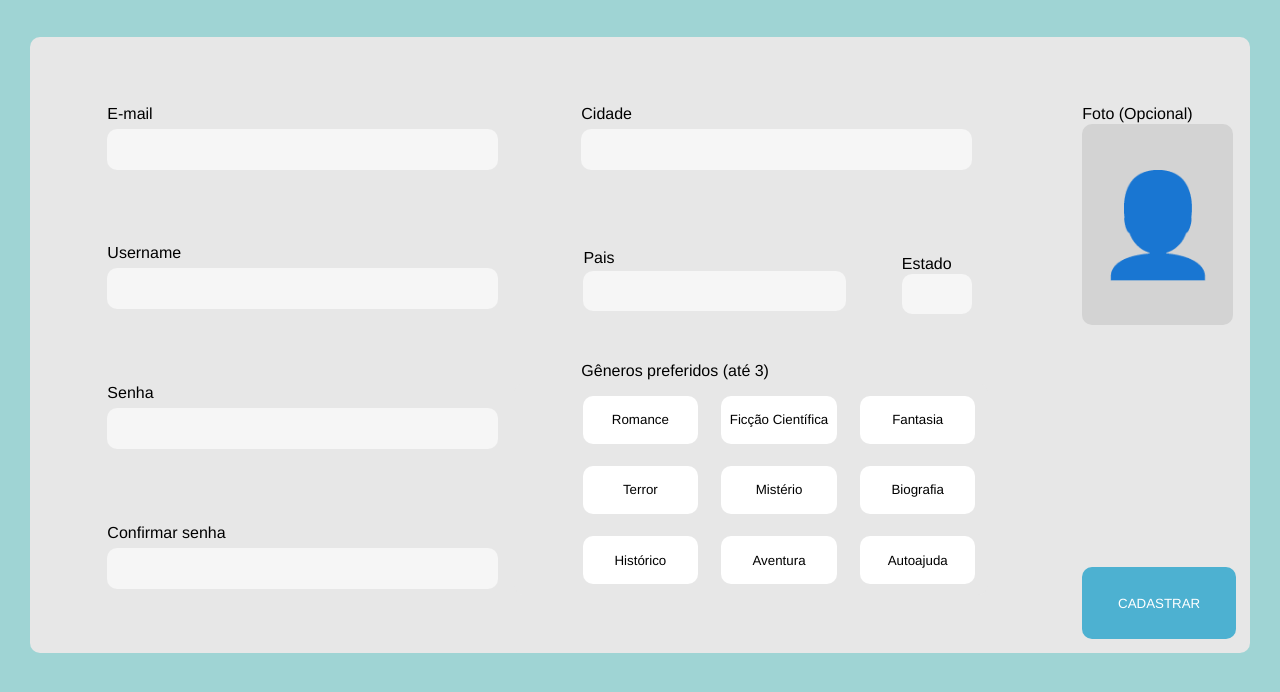
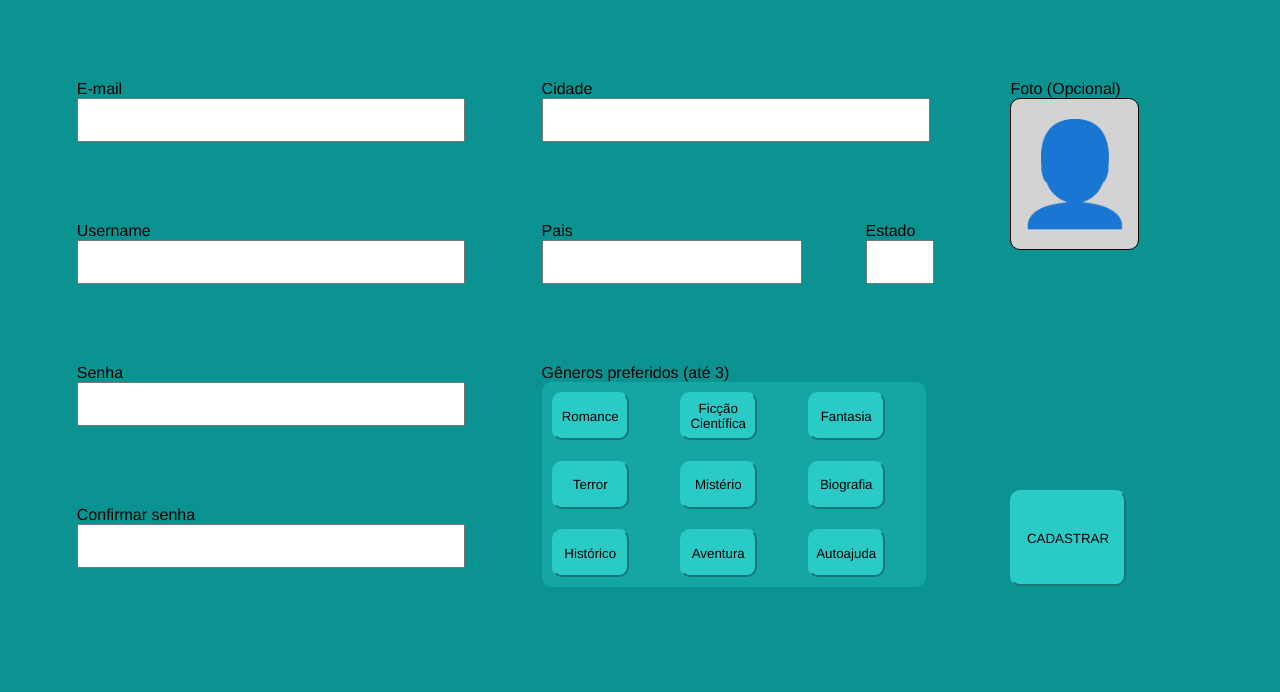
Before and after one commit to apogeu-grupo1/processo-seletivo, a plain HTML site: page frontend/pagina cadastro/cadastro.html in a window 1280 px wide. Drawn offline with Linux system fonts and the light colour scheme.

Commit message:
atualizacao nome

```diff
--- /dev/null
+++ b/frontend/pagina cadastro/cadastro.css
@@ -0,0 +1,161 @@
+*{
+    margin:0;
+    padding: 0;
+    font-family: 'Franklin Gothic Medium', 'Arial Narrow', Arial, sans-serif;
+}
+
+body{
+    background-color: #0B9391;
+}
+
+.emailContainer{
+    display: flex;
+    flex-direction: column;
+    padding-top:10vh;
+    padding-left: 6vw;
+}
+
+.emailContainer input{
+    height: 5vh;
+    width: 30vw;
+}
+
+.usernameContainer{
+    display: flex;
+    flex-direction: column;
+    padding-top:10vh;
+    padding-left: 6vw;
+}
+
+.usernameContainer input{
+    height: 5vh;
+    width: 30vw;
+}
+
+.senhaContainer{
+    display: flex;
+    flex-direction: column;
+    padding-top: 10vh;;
+    padding-left: 6vw;
+}
+
+.senhaContainer input{
+    height: 5vh;
+    width: 30vw;
+}
+
+.confirmaSenhaContainer{
+    display: flex;
+    flex-direction: column;
+    padding-top:10vh;
+    padding-left: 6vw;
+}
+
+.confirmaSenhaContainer input{
+    height: 5vh;
+    width: 30vw;
+}
+
+.cidadeContainer{
+    display: flex;
+    flex-direction: column;
+    padding-top: 10vh;
+    padding-left: 6vw;
+}
+
+.cidadeContainer input{
+    height: 5vh;
+    width: 30vw;
+
+}
+
+.paisContainer{
+    display: flex;
+    flex-direction: column;
+    padding-top: 10vh;
+}
+
+.paisContainer input{
+    height: 5vh;
+    width: 20vw;
+}
+
+.estadoContainer{
+    display: flex;
+    flex-direction: column;
+    padding-top: 10vh;
+    padding-left: 5vw;
+}
+
+.estadoContainer input{
+    height: 5vh;
+    width: 5vw;
+}
+
+.paisEstadoContainer{
+    display: flex;
+    flex-direction: row;
+    margin: none;
+    padding-left: 6vw;
+}
+
+.allInputsContainer{
+    display: flex;
+    flex-direction: row;
+}
+
+.opcoesGenerosContainer{
+    display: grid;
+    grid-template-columns: 1fr 1fr 1fr;
+    background-color: #15A6A3;
+    width: 30vw;
+    border-radius: 10px;
+
+}
+
+.generoInput{
+    padding-left: 6vw;
+    padding-top: 10vh;
+}
+
+.opcoesGenerosContainer button{
+    background-color: #2ACAC7;
+    height: 6vh;
+    width: 6vw;
+    margin: 8%;
+    border-radius: 10px;
+    border-color: #2ACAC7;
+
+}
+
+.fotoStiloContainer{
+    background-color: #D3D3D3;
+    width: 100%;
+    height: 150px;
+    display: flex;
+    align-items: center;
+    justify-content: center;
+    border: 1px solid black;
+    border-radius: 10px;
+}
+
+.iconeContainer{
+    font-size: 100px;
+}
+
+.fotoECadastroContainer{
+    padding-top: 10vh;
+    padding-left: 6vw;
+}
+
+.botaoDeCadastro{
+    height: 12vh;
+    width: 9vw;
+    border-radius: 10px;
+    background-color: #2ACAC7;
+    border-color: #2ACAC7;
+}
+
+.botaoInteiro{
+    padding-top: 30vh;
+}
--- a/frontend/pagina cadastro/index.html
+++ b/frontend/pagina cadastro/cadastro.html
@@ -4,10 +4,9 @@
     <meta charset="UTF-8">
     <meta name="viewport" content="width=device-width, initial-scale=1.0">
     <title>Cadastro</title>
-    <link rel="stylesheet" href="style.css">
+    <link rel="stylesheet" href="cadastro.css">
 </head>
 <body>
-
     <div class = "container">
         <div class="allInputsContainer">
             <div class="inputs1Container">
@@ -15,17 +14,14 @@
                     <label for="email">E-mail</label>
                     <input type="text" id="email" nome="email" size="20"/>
                 </div>
-
                 <div class="usernameContainer">
                     <label for="username">Username</label>
                     <input type="text" id="username" nome="username" maxlength="15" size="20"/>
                 </div>
-
                 <div class="senhaContainer">
                     <label for="senha">Senha</label>
                     <input type="password" id="senha" nome="senha" maxlength="20" size="20"/>
                 </div>
-
                 <div class="confirmaSenhaContainer">
                     <label for="confirmarSenha">Confirmar senha</label>
                     <input type="password" id="confirmarSenha" nome="confirmarSenha" maxlength="20" size="20"/>
@@ -37,21 +33,18 @@
                     <label for="cidade">Cidade</label>
                     <input type="text" id="cidade" nome="cidade" size="20"/>
                 </div>
-
                 <div class="paisEstadoContainer">
                     <div class="paisContainer">
                         <label for="pais">Pais</label>
                         <input type="text" id="pais" nome="pais" size="20"/>
                     </div>
-
                     <div class="estadoContainer">
                         <label for="estado">Estado</label>
                         <input type="text" id="estado" nome="estado" size="20"/>
                     </div>
                 </div>
-                <div class="textoGeneros">
+                <div class="generoInput">
                     <p>Gêneros preferidos (até 3)</p>
-                </div>
                     <div class="opcoesGenerosContainer">
                         <button class = "firstRowGeneros" type="button">Romance</button>
                         <button type="button">Ficção Científica</button>
@@ -63,7 +56,7 @@
                         <button type="button">Aventura</button>
                         <button type="button">Autoajuda</button>
                     </div>
-
+                </div>
             </div><!--inputs2Container-->
 
             <div class="fotoECadastroContainer">
--- a/frontend/pagina cadastro/style.css
+++ /dev/null
@@ -1,225 +0,0 @@
-*{
-    margin: 0.8%;
-    padding: 0;
-    font-family: 'Franklin Gothic Medium', 'Arial Narrow', Arial, sans-serif;
-    padding-top: 0.25%;
-
-}
-
-body{
-    background-color: #9FD4D4;
-
-}
-
-
-
-.container{
-    border-color: #E7E7E7;
-    background-color: #E7E7E7;
-    border-radius: 10px;
-}
-
-input{
-    padding-left: 0.5vw;
-}
-
-input:focus{
-    outline: none;
-}
-
-.emailContainer{
-    display: flex;
-    flex-direction: column;
-    padding-top:4vh;
-    padding-left: 4vw;
-}
-
-.emailContainer input{
-    height: 5vh;
-    width: 30vw;
-    background-color: #f6f6f6;
-    border: none;
-    border-radius: 10px;
-    font-family: 'Courier New', Courier, monospace;
-}
-
-.emailContainer input:active{
-    border: none;
-}
-
-.usernameContainer{
-    display: flex;
-    flex-direction: column;
-    padding-top:8vh;
-    padding-left: 4vw;
-}
-
-.usernameContainer input{
-    height: 5vh;
-    width: 30vw;
-    background-color: #f6f6f6;
-    border: none;
-    border-radius: 10px;
-    font-family: 'Courier New', Courier, monospace;
-}
-
-.senhaContainer{
-    display: flex;
-    flex-direction: column;
-    padding-top: 8vh;;
-    padding-left: 4vw;
-
-}
-
-.senhaContainer input{
-    height: 5vh;
-    width: 30vw;
-    background-color: #f6f6f6;
-    border: none;
-    border-radius: 10px;
-    font-family: 'Courier New', Courier, monospace;
-}
-
-.confirmaSenhaContainer{
-    display: flex;
-    flex-direction: column;
-    padding-top:8vh;
-    padding-left: 4vw;
-    padding-bottom: 6vh;
-}
-
-.confirmaSenhaContainer input{
-    height: 5vh;
-    width: 30vw;
-    background-color: #f6f6f6;
-    border: none;
-    border-radius: 10px;
-    font-family: 'Courier New', Courier, monospace;
-}
-
-.cidadeContainer{
-    display: flex;
-    flex-direction: column;
-    padding-top: 4vh;
-    padding-left: 5vw;
-}
-
-.cidadeContainer input{
-    height: 5vh;
-    width: 30vw;
-    background-color: #f6f6f6;
-    border: none;
-    border-radius: 10px;
-    font-family: 'Courier New', Courier, monospace;
-
-}
-
-.paisContainer{
-    display: flex;
-    flex-direction: column;
-    padding-top: 8vh;
-}
-
-.paisContainer input{
-    height: 5vh;
-    width: 20vw;
-    background-color: #f6f6f6;
-    border: none;
-    border-radius: 10px;
-    font-family: 'Courier New', Courier, monospace;
-}
-
-.estadoContainer{
-    display: flex;
-    flex-direction: column;
-    padding-top: 9vh;
-    padding-left: 4vw;
-}
-
-.estadoContainer input{
-    height: 5vh;
-    width: 5vw;
-    background-color: #f6f6f6;
-    border: none;
-    border-radius: 10px;
-    font-family: 'Courier New', Courier, monospace;
-}
-
-.paisEstadoContainer{
-    display: flex;
-    flex-direction: row;
-    margin: none;
-    padding-left: 5vw;
-}
-
-.allInputsContainer{
-    display: flex;
-    flex-direction: row;
-}
-
-.opcoesGenerosContainer{
-    display: grid;
-    grid-template-columns: 1fr 1fr 1fr;
-    background-color: #E7E7E7;
-    width: 32.5vw;
-    border-radius: 10px;
-    padding-left: 4.5vw;
-
-}
-
-.textoGeneros{
-    padding-left: 5vw;
-    padding-top: 4.5vh;
-}
-
-.opcoesGenerosContainer button{
-    background-color: #ffffff;
-    height: 6vh;
-    width: 9vw;
-    margin: 8%;
-    border-radius: 10px;
-    border: none;
-
-}
-
-.opcoesGenerosContainer button:hover{
-    background-color: #efefef;
-}
-
-.fotoStiloContainer{
-    background-color: #D3D3D3;
-    width: 100%;
-    height: 25vh;
-    display: flex;
-    align-items: center;
-    justify-content: center;
-    border: none;
-    border-radius: 10px;
-}
-
-.iconeContainer{
-    font-size: 100px;
-}
-
-.fotoECadastroContainer{
-    padding-top: 5vh;
-    padding-left: 6vw;
-}
-
-.botaoDeCadastro{
-    height: 9vh;
-    width: 12vw;
-    border-radius: 10px;
-    background-color: #4DB1D1;
-    border: none;
-    color: #ffffff;
-}
-
-.botaoDeCadastro:active{
-    background-color: #15A6A3;
-    border: none;
-}
-
-.botaoInteiro{
-    padding-top: 30vh;
-}
```
